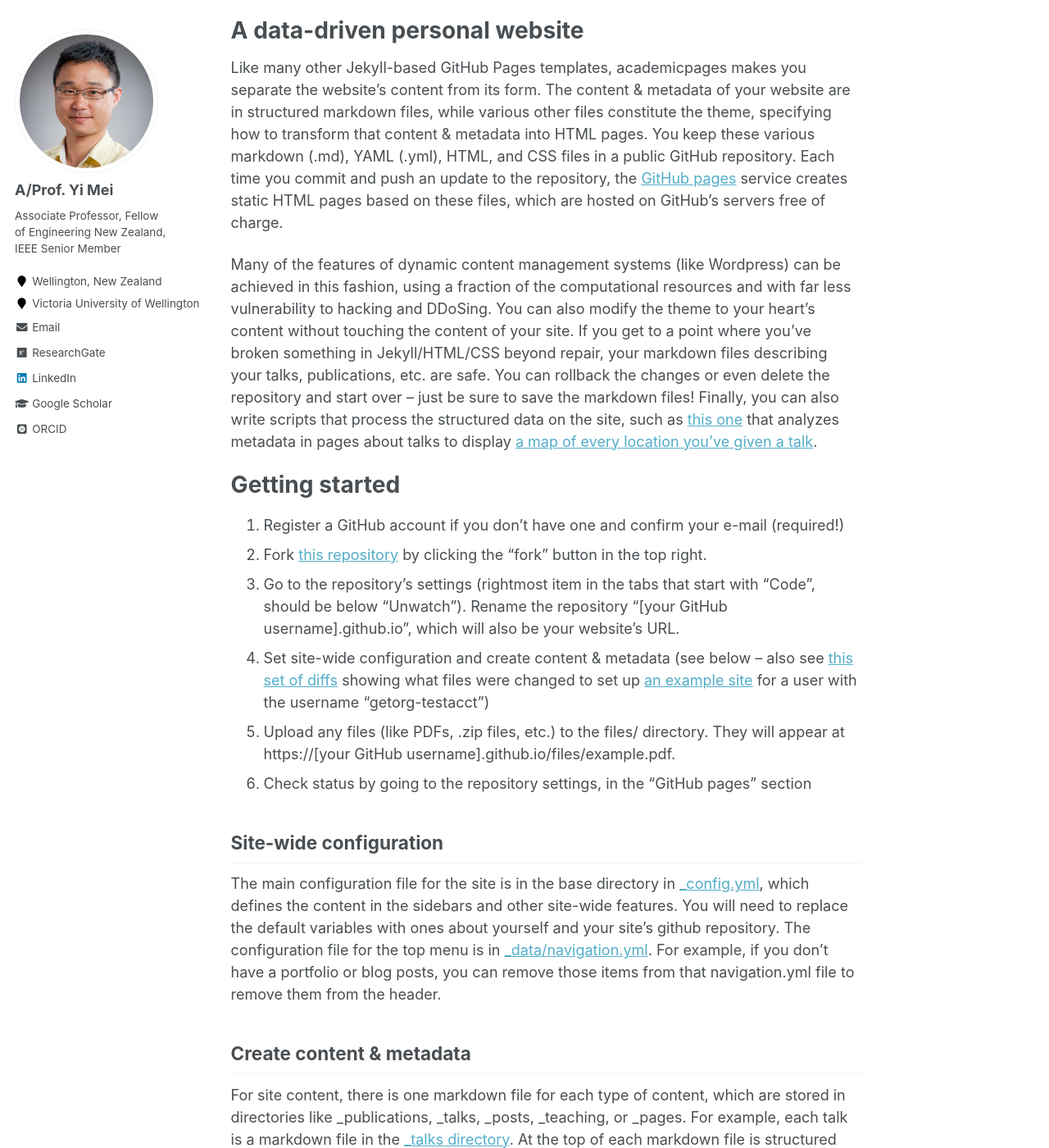
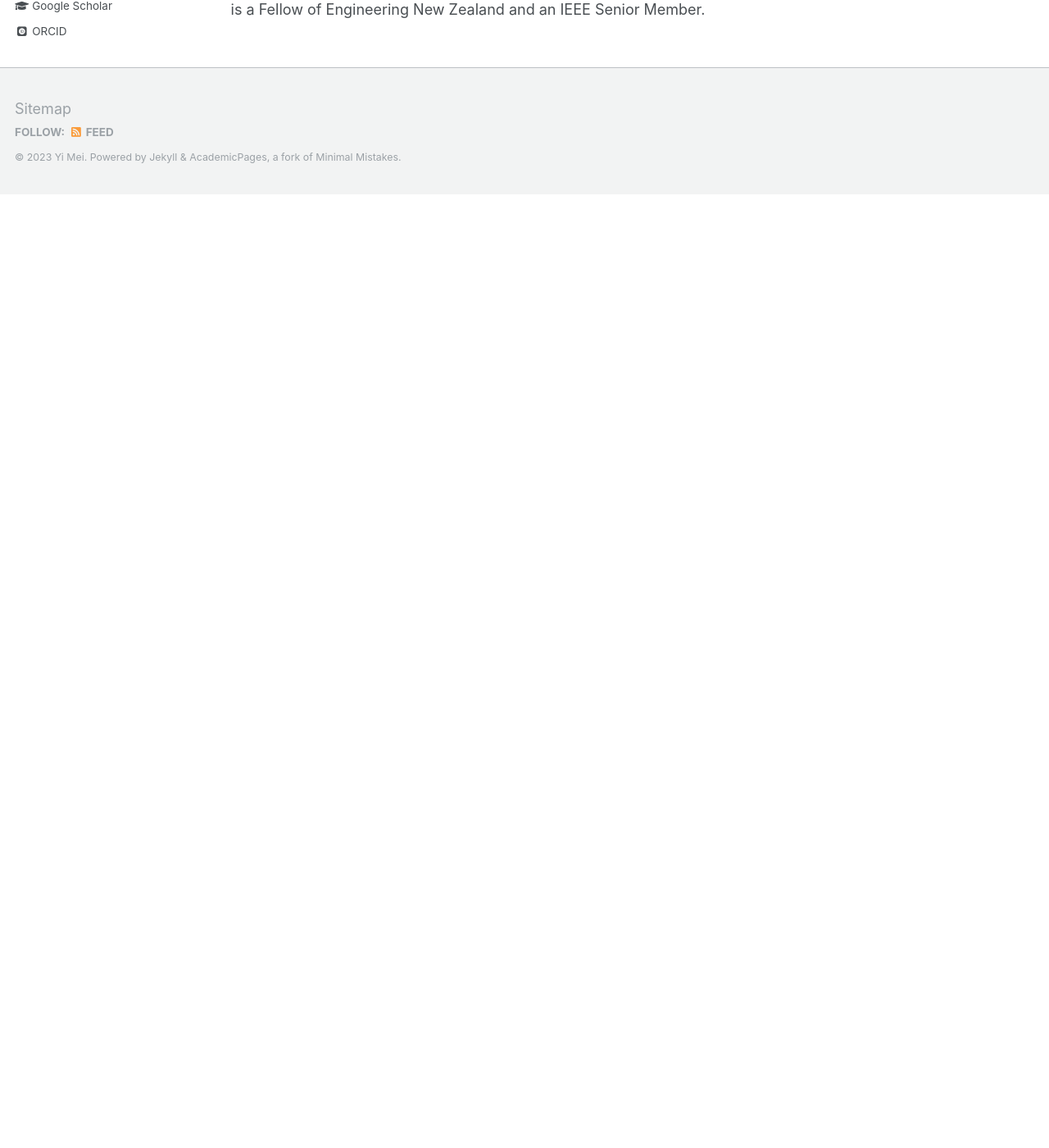
Before and after one commit to yi-mei-ecco/yi-mei-ecco.github.io, a Jekyll site: the page built from _pages/about.md, in a window 1280 px wide and 1400 px high, scrolled down 1655 px. Shown: the whole window at 82% size. Built offline with Jekyll 4.4.1, drawn with Linux system fonts in a browser that asks for light colours; some web fonts are replaced; after the commit the page ends 1892 px from its top, so only the background shows below that; some of the changed text lies outside the part shown.

Commit message:
Update about.md

```diff
--- a/_pages/about.md
+++ b/_pages/about.md
@@ -41,7 +42,7 @@ He is an Associate Editor of IEEE Transactions on Evolutionary Computation, and
 
 <!-- This is the front page of a website that is powered by the [academicpages template](https://github.com/academicpages/academicpages.github.io) and hosted on GitHub pages. [GitHub pages](https://pages.github.com) is a free service in which websites are built and hosted from code and data stored in a GitHub repository, automatically updating when a new commit is made to the respository. This template was forked from the [Minimal Mistakes Jekyll Theme](https://mmistakes.github.io/minimal-mistakes/) created by Michael Rose, and then extended to support the kinds of content that academics have: publications, talks, teaching, a portfolio, blog posts, and a dynamically-generated CV. You can fork [this repository](https://github.com/academicpages/academicpages.github.io) right now, modify the configuration and markdown files, add your own PDFs and other content, and have your own site for free, with no ads! An older version of this template powers my own personal website at [stuartgeiger.com](http://stuartgeiger.com), which uses [this Github repository](https://github.com/staeiou/staeiou.github.io). -->
 
-A data-driven personal website
+<!-- A data-driven personal website
 ======
 Like many other Jekyll-based GitHub Pages templates, academicpages makes you separate the website's content from its form. The content & metadata of your website are in structured markdown files, while various other files constitute the theme, specifying how to transform that content & metadata into HTML pages. You keep these various markdown (.md), YAML (.yml), HTML, and CSS files in a public GitHub repository. Each time you commit and push an update to the repository, the [GitHub pages](https://pages.github.com/) service creates static HTML pages based on these files, which are hosted on GitHub's servers free of charge.
 
@@ -78,4 +79,4 @@ Example: editing a markdown file for a talk
 
 For more info
 ------
-More info about configuring academicpages can be found in [the guide](https://academicpages.github.io/markdown/). The [guides for the Minimal Mistakes theme](https://mmistakes.github.io/minimal-mistakes/docs/configuration/) (which this theme was forked from) might also be helpful.
+More info about configuring academicpages can be found in [the guide](https://academicpages.github.io/markdown/). The [guides for the Minimal Mistakes theme](https://mmistakes.github.io/minimal-mistakes/docs/configuration/) (which this theme was forked from) might also be helpful. -->
```
Also changed, not shown: other parts of _pages/about.md (+1 -0 lines).
